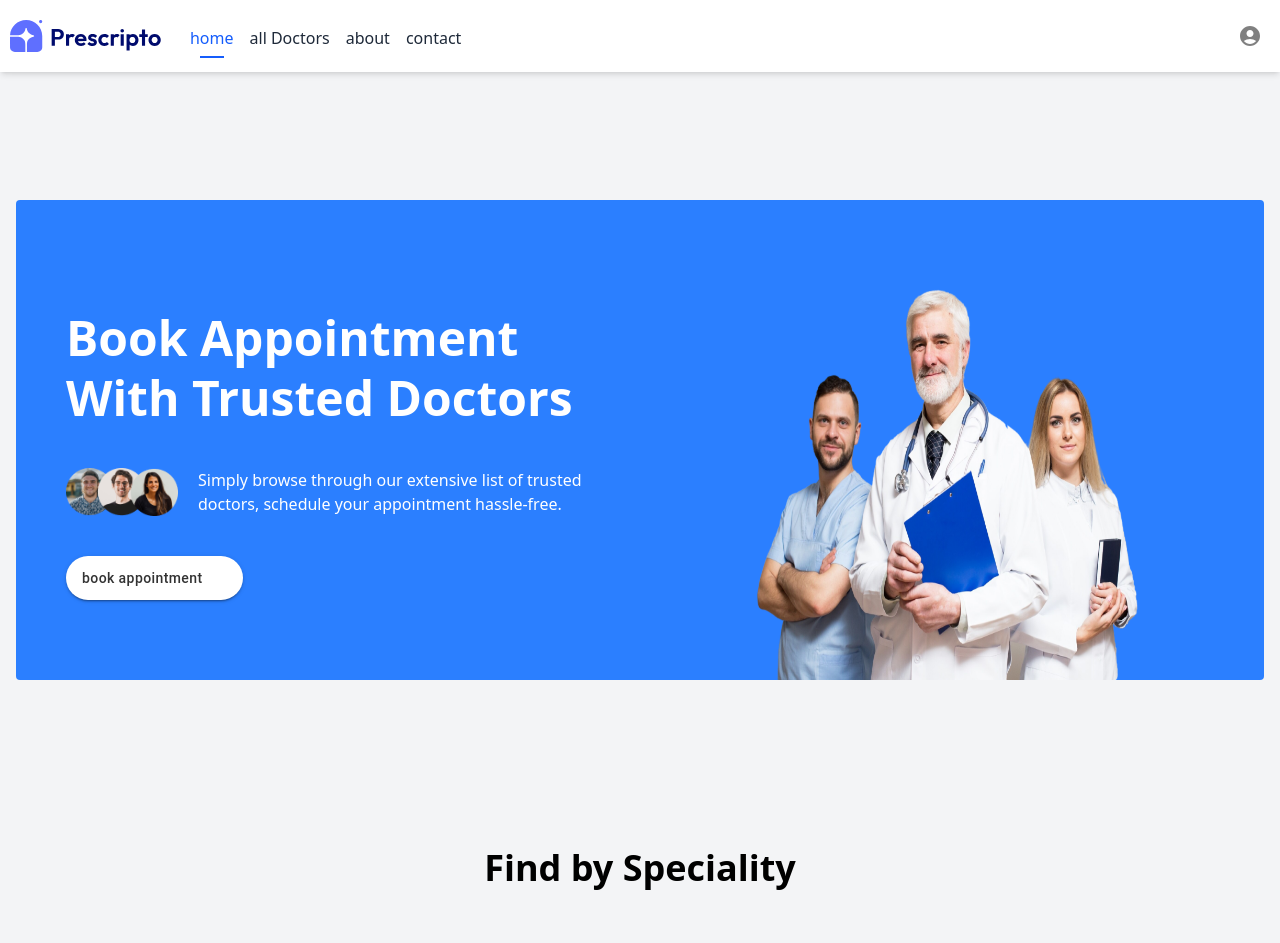
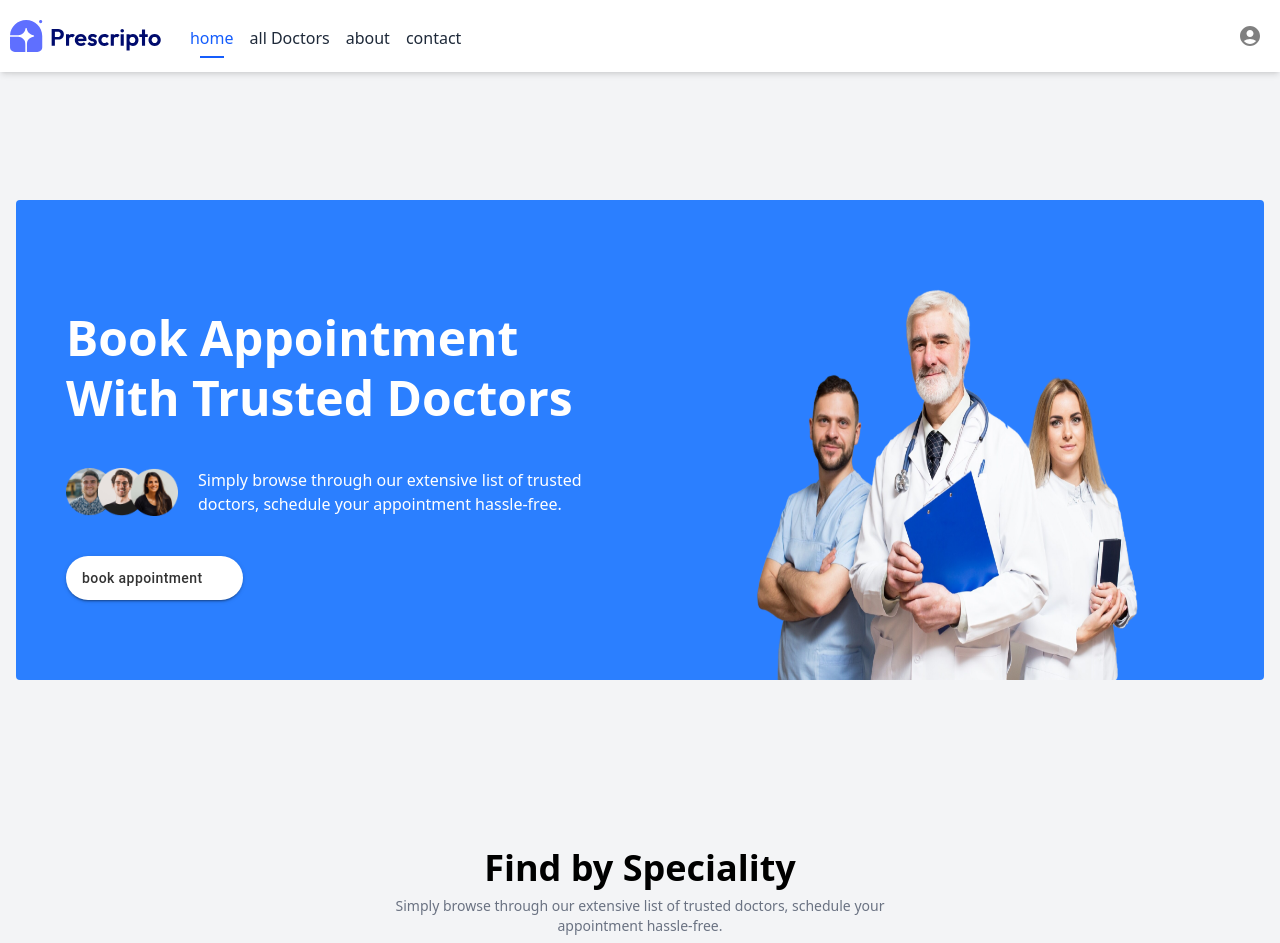
Before and after one commit to ahmed2020026/hospital, a React (Vite) app: page / in a window 1280 px wide. Shown: the top 943 px of the page. Built offline with nearby package versions, Linux system fonts and the light colour scheme; some icons are missing.

Commit message:
Optimize in props

```diff
--- a/src/sections/Special.tsx
+++ b/src/sections/Special.tsx
@@ -7,7 +7,7 @@ export const Special = () => {
         <div className="container py-10">
             <HeadSection
                 head="Find by Speciality"
-                discripion="Simply browse through our extensive list of trusted doctors, schedule your appointment hassle-free."
+                description="Simply browse through our extensive list of trusted doctors, schedule your appointment hassle-free."
             />
 
             <div className="hide-scrollbar px-5 grid grid-flow-col auto-cols-max gap-4 justify-start lg:justify-center overflow-x-auto py-4 snap-x snap-mandatory">
```
